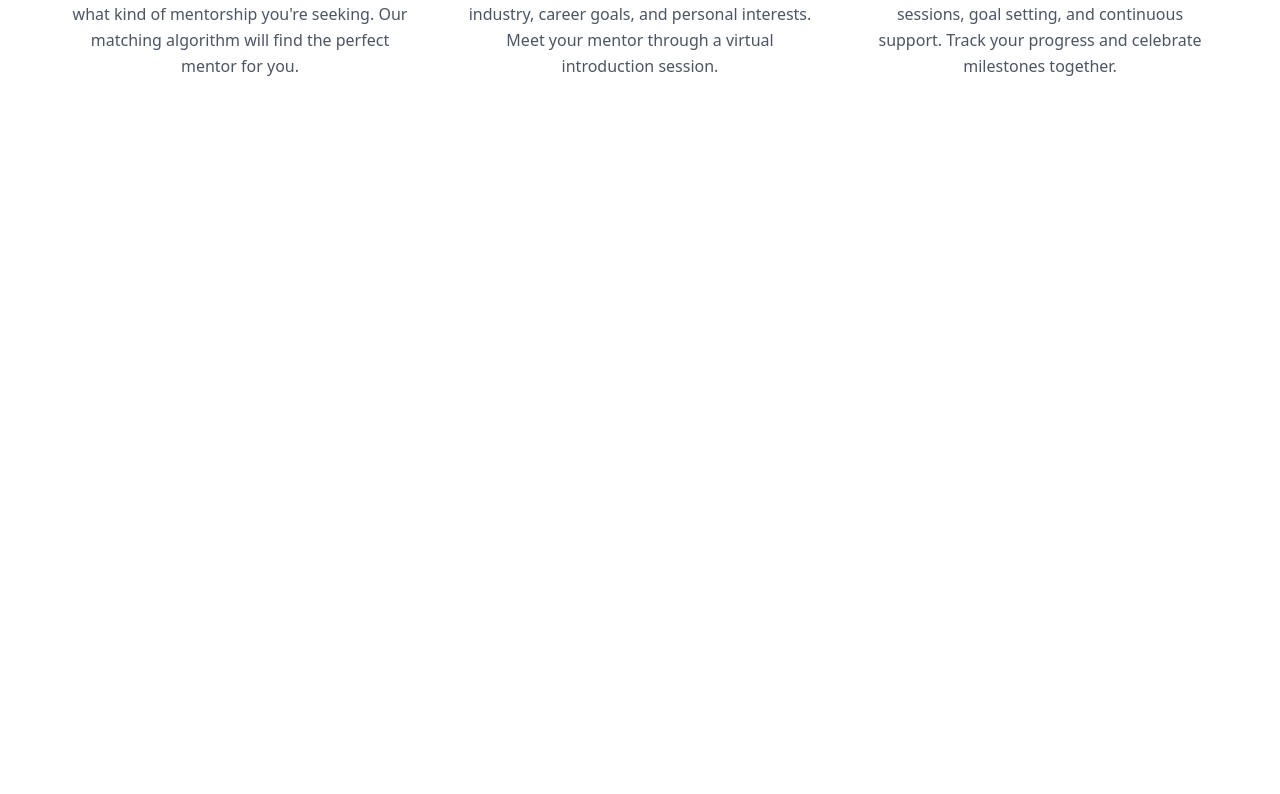
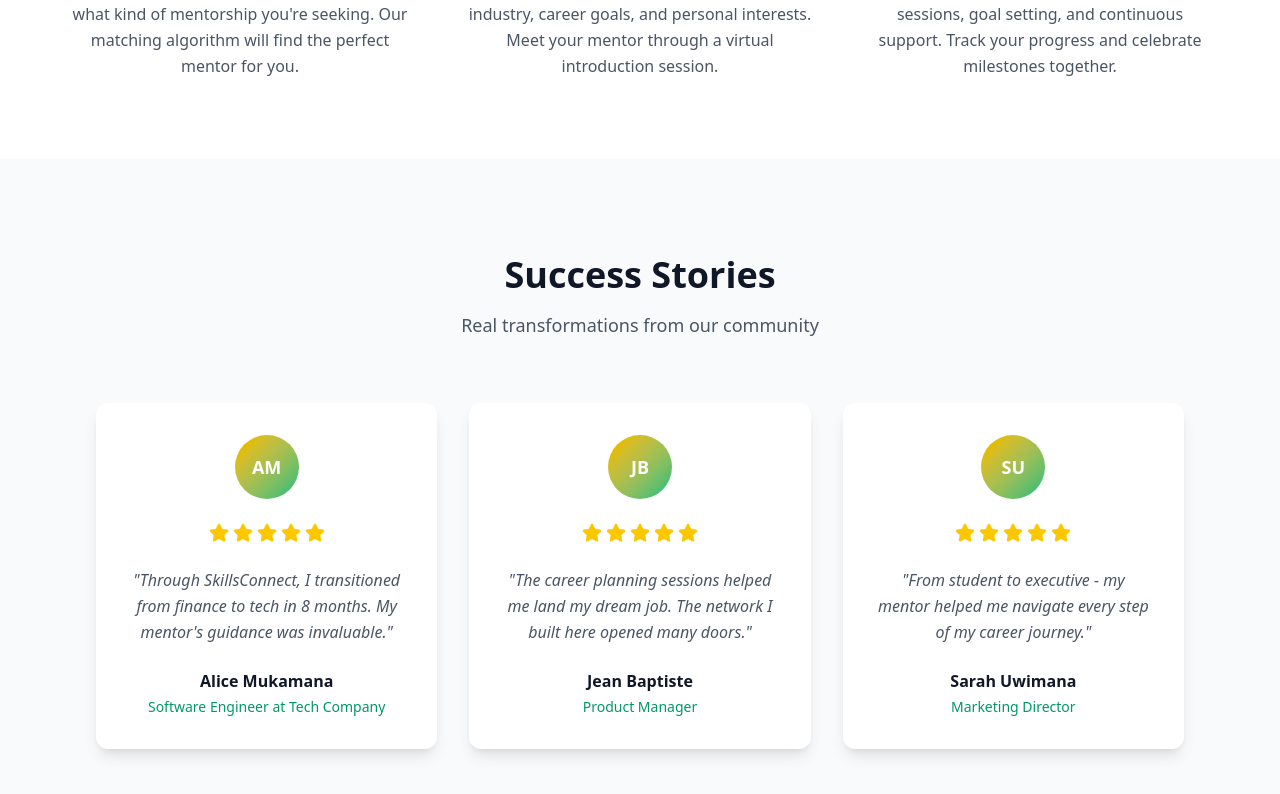
Before and after one commit to Hanki-C2U/hanki-web, a React (Vite) app: page / in a window 1280 px wide. Shown: the part 1914-2708 px from the top of the page. Before the commit the page ends 2073 px from the top, so only its background shows below. Built offline with nearby package versions, Linux system fonts and the light colour scheme.

Commit message:
implemented the testimonials component

```diff
--- /dev/null
+++ b/src/components/Testimonials.tsx
@@ -0,0 +1,92 @@
+import { Star } from 'lucide-react';
+
+export default function Testimonials() {
+  const testimonials = [
+    {
+      id: 1,
+      name: "Alice Mukamana",
+      role: "Software Engineer at Tech Company",
+      avatar: "AM",
+      rating: 5,
+      quote: "Through SkillsConnect, I transitioned from finance to tech in 8 months. My mentor's guidance was invaluable."
+    },
+    {
+      id: 2,
+      name: "Jean Baptiste",
+      role: "Product Manager",
+      avatar: "JB",
+      rating: 5,
+      quote: "The career planning sessions helped me land my dream job. The network I built here opened many doors."
+    },
+    {
+      id: 3,
+      name: "Sarah Uwimana",
+      role: "Marketing Director",
+      avatar: "SU",
+      rating: 5,
+      quote: "From student to executive - my mentor helped me navigate every step of my career journey."
+    }
+  ];
+
+  return (
+    <section className="bg-gray-50 py-16 lg:py-24">
+      <div className="max-w-6xl mx-auto px-4 sm:px-6 lg:px-8">
+        {/* Section Header */}
+        <div className="text-center mb-16">
+          <h2 className="text-3xl md:text-4xl font-bold text-gray-900 mb-4">
+            Success Stories
+          </h2>
+          <p className="text-lg text-gray-600 max-w-2xl mx-auto">
+            Real transformations from our community
+          </p>
+        </div>
+
+        {/* Testimonials Grid */}
+        <div className="grid md:grid-cols-3 gap-8">
+          {testimonials.map((testimonial) => (
+            <div
+              key={testimonial.id}
+              className="bg-white rounded-xl shadow-lg p-8 hover:shadow-xl transition-all duration-300"
+            >
+              {/* Avatar */}
+              <div className="flex justify-center mb-6">
+                <div className="w-16 h-16 bg-gradient-to-br from-amber-400 to-emerald-500 rounded-full flex items-center justify-center">
+                  <span className="text-white font-bold text-lg">
+                    {testimonial.avatar}
+                  </span>
+                </div>
+              </div>
+
+              {/* Rating Stars */}
+              <div className="flex justify-center mb-6">
+                <div className="flex gap-1">
+                  {[...Array(testimonial.rating)].map((_, index) => (
+                    <Star
+                      key={index}
+                      className="w-5 h-5 fill-yellow-400 text-yellow-400"
+                    />
+                  ))}
+                </div>
+              </div>
+
+              {/* Quote */}
+              <blockquote className="text-gray-600 text-center mb-6 leading-relaxed italic">
+                "{testimonial.quote}"
+              </blockquote>
+
+              {/* Author Info */}
+              <div className="text-center">
+                <h4 className="font-semibold text-gray-900 mb-1">
+                  {testimonial.name}
+                </h4>
+                <p className="text-sm text-emerald-600 font-medium">
+                  {testimonial.role}
+                </p>
+              </div>
+            </div>
+          ))}
+        </div>
+      </div>
+    </section>
+  );
+}
--- a/src/pages/LandingPage.tsx
+++ b/src/pages/LandingPage.tsx
@@ -1,15 +1,21 @@
 import Header from "../components/Header";
 import Hero from "../components/Hero";
 import HowItWorks from "../components/HowItWorks";
+import Testimonials from "../components/Testimonials";
 import WhoItsFor from "../components/WhoItsFor";
 
 export default function LandingPage() {
   return (
     <>
+
     <Header/>
+    <main>
     <Hero/>
     <WhoItsFor />
     <HowItWorks />
+    <Testimonials />
+    </main>
+
     </>
   )
 }
```
